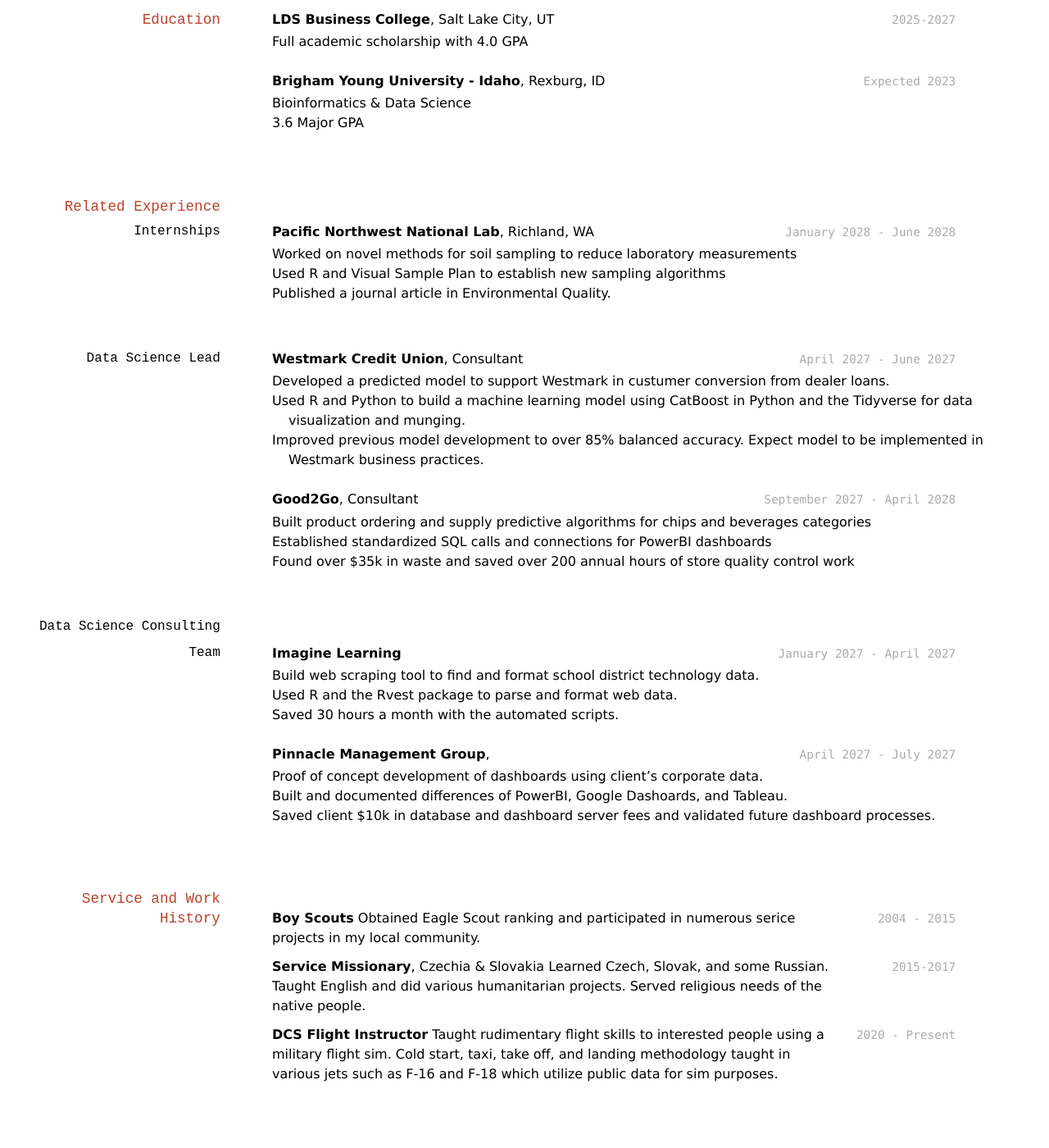
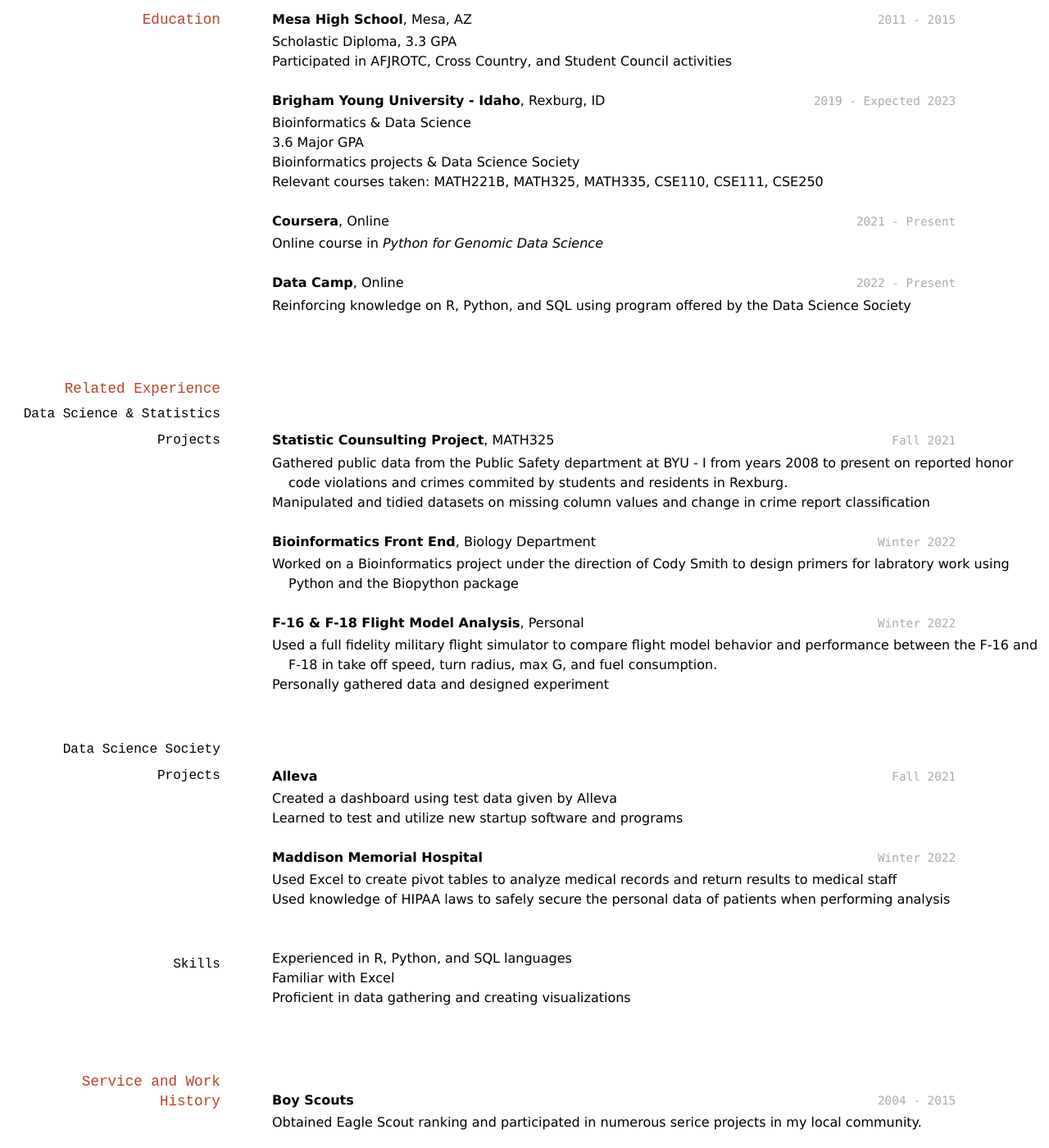
Before and after one commit to mbehymer/harp-resume, a Jekyll site: the page built from docs/index.md, in a window 1280 px wide and 1400 px high, scrolled down 193 px. Shown: the whole window at 82% size. Built offline with Jekyll 4.4.1, drawn with Linux system fonts in a browser that asks for light colours; before the commit the page ends 1526 px from its top, so only the background shows below that; some of the changed text lies outside the part shown.

Commit message:
(+) Update

```diff
--- a/docs/index.md
+++ b/docs/index.md
@@ -6,85 +6,97 @@ title: Devin Harp's Resume
 *"A Pretty Cool Kid"* - My Mom
 
 <div id="webaddress">
-<a href="datascience@byui.edu">datascience@byui.edu</a>
+ <a href="har17107@byui.edu">har17107@byui.edu</a>
 | <a href="https://byuidatascience.github.io/development.html">Data Science Program</a>
 | <a href="https://www.linkedin.com/groups/13537407/">LinkedIn</a>
-| <a href="https://github.com/byuids-resumes">GitHub</a>
+| <a href="https://github.com/Devin7Eleven">GitHub</a>
 </div>
 
 <!-- https://www.monique.tech/the-art-of-markdown -->
 
 ## Education
 
-`2025-2027`
-__LDS Business College__, Salt Lake City, UT
+`2011 - 2015`
+__Mesa High School__, Mesa, AZ
 
-- Full academic scholarship with 4.0 GPA
+- Scholastic Diploma, 3.3 GPA
+- Participated in AFJROTC, Cross Country, and Student Council activities
 
-`Expected 2023`
+`2019 - Expected 2023`
 __Brigham Young University - Idaho__, Rexburg, ID
 
 - Bioinformatics & Data Science
 - 3.6 Major GPA
+- Bioinformatics projects & Data Science Society
+- Relevant courses taken: MATH221B, MATH325, MATH335, CSE110, CSE111, CSE250
 
+`2021 - Present`
+__Coursera__, Online
+
+- Online course in *Python for Genomic Data Science*
+
+`2022 - Present`
+__Data Camp__, Online
+
+- Reinforcing knowledge on R, Python, and SQL using program offered by the Data Science Society
 
 ## Related Experience
 
-### Internships
+### Data Science & Statistics Projects
 
-`January 2028 - June 2028`
-__Pacific Northwest National Lab__, Richland, WA
+`Fall 2021`
+__Statistic Counsulting Project__, MATH325
 
-- Worked on novel methods for soil sampling to reduce laboratory measurements
-- Used R and Visual Sample Plan to establish new sampling algorithms
-- Published a journal article in Environmental Quality.
+- Gathered public data from the Public Safety department at BYU - I from years 2008 to present on reported honor code violations and crimes commited by students and residents in Rexburg.
+- Manipulated and tidied datasets on missing column values and change in crime report classification
 
-### Data Science Lead
+`Winter 2022`
+__Bioinformatics Front End__, Biology Department
 
-`April 2027 - June 2027`
-__Westmark Credit Union__, Consultant
+- Worked on a Bioinformatics project under the direction of Cody Smith to design primers for labratory work using Python and the Biopython package
 
-- Developed a predicted model to support Westmark in custumer conversion from dealer loans.
-- Used R and Python to build a machine learning model using CatBoost in Python and the Tidyverse for data visualization and munging.
-- Improved previous model development to over 85% balanced accuracy. Expect model to be implemented in Westmark business practices.
+`Winter 2022`
+__F-16 & F-18 Flight Model Analysis__, Personal
 
-`September 2027 - April 2028`
-__Good2Go__, Consultant
+- Used a full fidelity military flight simulator to compare flight model behavior and performance between the F-16 and F-18 in take off speed, turn radius, max G, and fuel consumption.
+- Personally gathered data and designed experiment
 
-- Built product ordering and supply predictive algorithms for chips and beverages categories
-- Established standardized SQL calls and connections for PowerBI dashboards
-- Found over $35k in waste and saved over 200 annual hours of store quality control work
+### Data Science Society Projects
 
-### Data Science Consulting Team
+`Fall 2021`
+__Alleva__
 
-`January 2027 - April 2027`
-__Imagine Learning__
+- Created a dashboard using test data given by Alleva
+- Learned to test and utilize new startup software and programs
 
-- Build web scraping tool to find and format school district technology data.
-- Used R and the Rvest package to parse and format web data.
-- Saved 30 hours a month with the automated scripts.
+`Winter 2022`
+__Maddison Memorial Hospital__
 
-`April 2027 - July 2027`
-__Pinnacle Management Group__,
+- Used Excel to create pivot tables to analyze medical records and return results to medical staff
+- Used knowledge of HIPAA laws to safely secure the personal data of patients when performing analysis
 
-- Proof of concept development of dashboards using client's corporate data.
-- Built and documented differences of PowerBI, Google Dashoards, and Tableau.
-- Saved client $10k in database and dashboard server fees and validated future dashboard processes.
+### Skills
 
+- Experienced in R, Python, and SQL languages
+- Familiar with Excel
+- Proficient in data gathering and creating visualizations
 
 ## Service and Work History
 
 `2004 - 2015`
 __Boy Scouts__
-Obtained Eagle Scout ranking and participated in numerous serice projects in my local community.
+
+- Obtained Eagle Scout ranking and participated in numerous serice projects in my local community.
 
 `2015-2017`
 __Service Missionary__, Czechia & Slovakia
-Learned Czech, Slovak, and some Russian. Taught English and did various humanitarian projects. Served religious needs of the native people.
+
+- Learned Czech, Slovak, and some Russian. Taught English and did various humanitarian projects. Served religious needs of the native people.
 
 `2020 - Present`
 __DCS Flight Instructor__
-Taught rudimentary flight skills to interested people using a military flight sim. Cold start, taxi, take off, and landing methodology taught in various jets such as F-16 and F-18 which utilize public data for sim purposes.
+
+- Taught rudimentary flight skills to interested people using a full fidelity military flight sim. Cold start, taxi, take off, and landing methodology taught in various jets such as F-16 and F-18 which utilize public government data on operational aircraft for sim purposes.
 
 <!-- ### Footer
 
```
